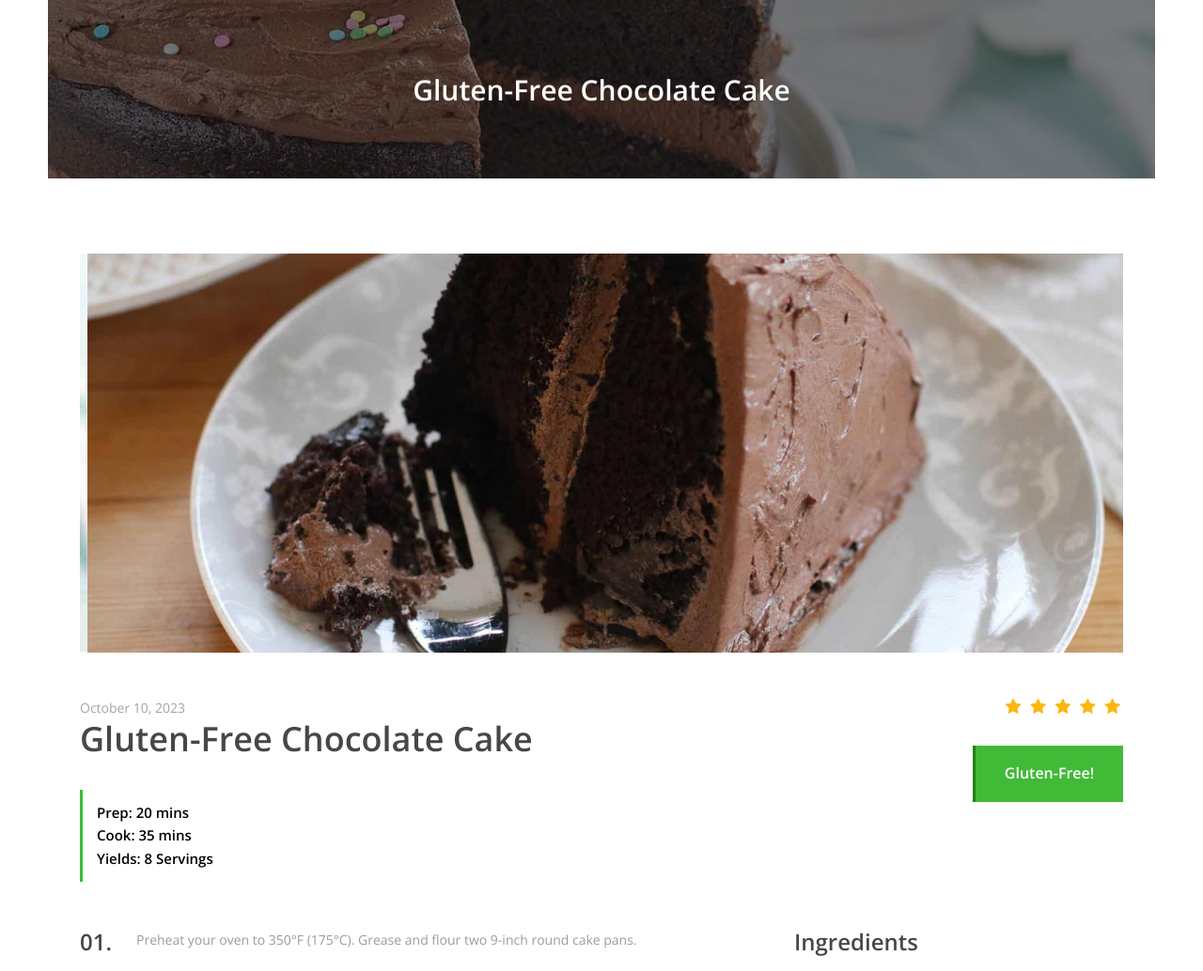
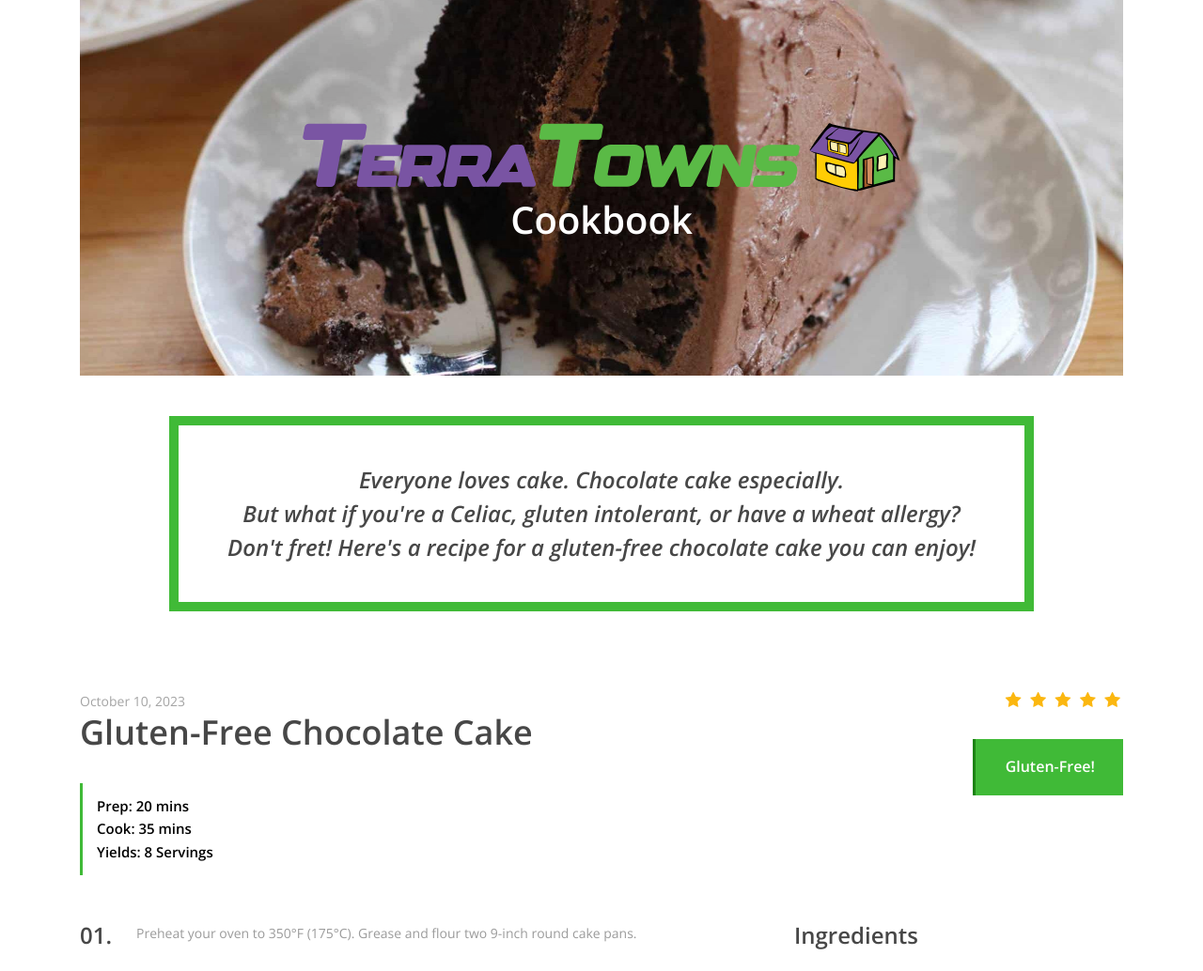
Before and after one commit to Dee76/terraform-beginner-bootcamp-2023, a plain HTML site: page public/gfcake/index.html in a window 1280 px wide. Shown: the top 1034 px of the page at 94% size. Drawn offline with nearby package versions, Linux system fonts and the light colour scheme.

Commit message:
#56 Update GF Cake webpage and add SVG image type to S3. (#57)

```diff
--- a/public/gfcake/assets/js/active.js
+++ b/public/gfcake/assets/js/active.js
@@ -94,7 +94,8 @@
             dots: true,
             autoplay: true,
             autoplayTimeout: 5000,
-            smartSpeed: 1000
+            smartSpeed: 1000,
+            animateOut: 'fadeOut'
         });
     }
 
--- a/public/gfcake/index.html
+++ b/public/gfcake/index.html
@@ -25,38 +25,56 @@
 
     <!-- ##### Header Area Start ##### -->
     <header class="header-area">
-    <div class="breadcumb-area bg-img bg-overlay" style="background-image: url(assets/img/chocolatecake.jpg);">
-        <div class="container h-100">
-            <div class="row h-100 align-items-center">
-                <div class="col-12">
-                    <div class="breadcumb-text text-center">
-                        <h2>Gluten-Free Chocolate Cake</h2>
-                    </div>
-                </div>
-            </div>
-        </div>
-    </div>
+    <div class="breadcrumb-area">
+	    <div class="container">
+	        <div class="row">
+	            <div class="col-12">
+	                <div class="receipe-slider owl-carousel">
+	                	<div class="text-center bg-img height-400" style="background-image: url(assets/img/bg-chocolatecake.jpg);">
+	                    	<div style="padding: 125px;">
+		                    	<img src="assets/img/terratowns-logo.svg" style="width: 75%; margin: auto;" alt="">
+		                    	<h1 style="color: #ffffff;">Cookbook</h1>
+	                    	</div>
+	                	</div>
+	                	<div class="text-center bg-img height-400" style="background-image: url(assets/img/bg-cakeslice.jpg);">
+	                    	<div style="padding: 125px;">
+		                    	<img src="assets/img/terratowns-logo.svg" style="width: 75%; margin: auto;" alt="">
+		                    	<h1 style="color: #ffffff;">Cookbook</h1>
+	                    	</div>
+	                	</div>
+	                	<div class="text-center bg-img height-400" style="background-image: url(assets/img/bg-unicedcake.jpg);">
+	                    	<div style="padding: 125px;">
+		                    	<img src="assets/img/terratowns-logo.svg" style="width: 75%; margin: auto;" alt="">
+		                    	<h1 style="color: #ffffff;">Cookbook</h1>
+	                    	</div>
+	                	</div>
+	                </div>
+	            </div><!--/col-12-->
+	        </div><!--/row-->
+	    </div><!--/container-->
+	</div><!--/breakcrumb-area-->
     </header>
     <!-- ##### Header Area End ##### -->
 
-    <div class="receipe-post-area section-padding-80">
-
-        <!-- Recipe Slider -->
-        <div class="container">
-            <div class="row">
-                <div class="col-12">
-                    <div class="receipe-slider owl-carousel">
-                        <img src="assets/img/bg-chocolatecake.jpg" alt="">
-                        <img src="assets/img/bg-cakeslice.jpg" alt="">
-                        <img src="assets/img/bg-unicedcake.jpg" alt="">
-                    </div>
-                </div>
-            </div>
-        </div>
+    <div class="receipe-post-area">
 
         <!-- Receipe Content Area -->
         <div class="receipe-content-area">
             <div class="container">
+
+                <div class="row">
+                	<div class="col"></div>
+                    <div class="col-10">
+                        <div class="quote-area" style="text-align: center; top: 15%;">
+                            <h4 style="margin: auto;">
+                            	Everyone loves cake. Chocolate cake especially.<br>
+                            	But what if you're a Celiac, gluten intolerant, or have a wheat allergy?<br>
+                            	Don't fret! Here's a recipe for a gluten-free chocolate cake you can enjoy!
+                            </h4>
+                        </div>
+                    </div>
+                    <div class="col"></div>
+                </div>
 
                 <div class="row">
                     <div class="col-12 col-md-8">
@@ -80,7 +98,7 @@
                                 <i class="fa fa-star" aria-hidden="true"></i>
                                 <i class="fa fa-star" aria-hidden="true"></i>
                             </div>
-                            <a href="#" class="btn delicious-btn">Gluten-Free!</a>
+                            <span class="delicious-btn">Gluten-Free!</span>
                         </div>
                     </div>
                 </div>
```
Also changed, not shown: public/gfcake/assets/img/chocolatecake.jpg (deleted), public/gfcake/assets/img/terratowns-logo.svg (added), 3 other files.
